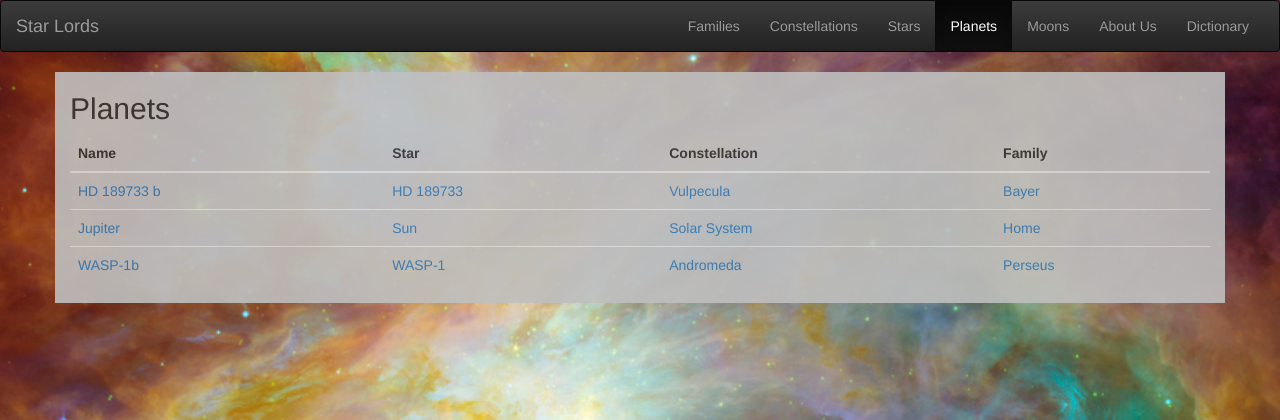
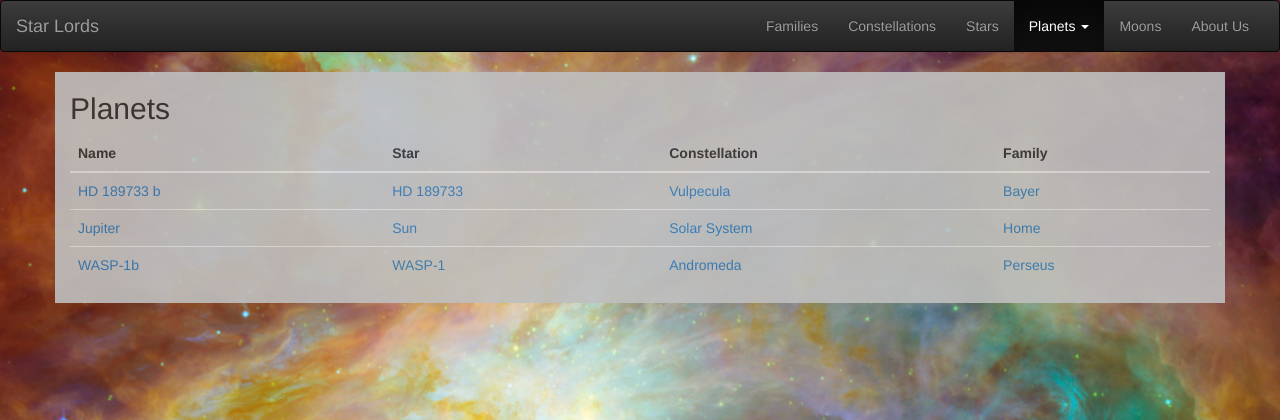
Before and after one commit to sygmo/cs373-idb, a Flask app: page /planets in a window 1280 px wide. Shown: the top 420 px of the page. Run offline with Flask 2, Linux system fonts and the light colour scheme; some libraries are stand-ins or nearby versions.

Commit message:
Added dropdown for planets and removed dictionary

```diff
--- a/__init__.py
+++ b/__init__.py
@@ -61,9 +61,9 @@ def moonspage():
 def aboutuspage():
 	return render_template("aboutus.html")
 
-@app.route('/dictionary')
-def dictionarypage():
-	return render_template("dictionary.html")
+@app.route('/exoplanets')
+def exoplanetspage():
+	return render_template("exoplanets.html")
 
 @app.route('/bayer')
 def bayerpage():
@@ -127,10 +127,10 @@ def callistropage():
 
 if __name__ == "__main__":
 	with app.app_context():
-		cur = get_db().execute("select * from constellation")
+		"""cur = get_db().execute("select * from constellation")
 		entries = cur.fetchall()
 
 		for i in entries:
-			print(i['name']);
+			print(i['name']);"""
 
 	app.run()
--- a/templates/navbar.html
+++ b/templates/navbar.html
@@ -13,10 +13,16 @@
 			<li {% if request.path == "/families" %}class="active"{% endif %}><a href="/families">Families</a></li>
 			<li {% if request.path == "/constellations" %}class="active"{% endif %}><a href="/constellations">Constellations</a></li>
 			<li {% if request.path == "/stars" %}class="active"{% endif %}><a href="/stars">Stars</a></li>
-			<li {% if request.path == "/planets" %}class="active"{% endif %}><a href="/planets">Planets</a></li>
+			<li {% if request.path == "/planets" %}class="dropdown active"{% endif %}{% if request.path == "/exoplanets" %}class="dropdown active" {% else %}class="dropdown"{% endif %}>
+			  <a class="dropdown-toggle" data-toggle="dropdown">Planets
+			  <span class="caret"></span></a>
+			  <ul class="dropdown-menu">
+				<li><a href="/planets">Planets</a></li>
+				<li><a href="/exoplanets">ExoPlanets</a></li>
+			  </ul>
+			</li>
 			<li {% if request.path == "/moons" %}class="active"{% endif %}><a href="/moons">Moons</a></li>
 			<li {% if request.path == "/aboutus" %}class="active"{% endif %}><a href="/aboutus">About Us</a></li>
-			<li {% if request.path == "/dictionary" %}class="active"{% endif %}><a href="/dictionary">Dictionary</a></li>
 		</ul>
 	</div>
   </div>
```
Also changed, not shown: templates/dictionary.html (deleted, +0 -35 lines), templates/exoplanets.html (added).
